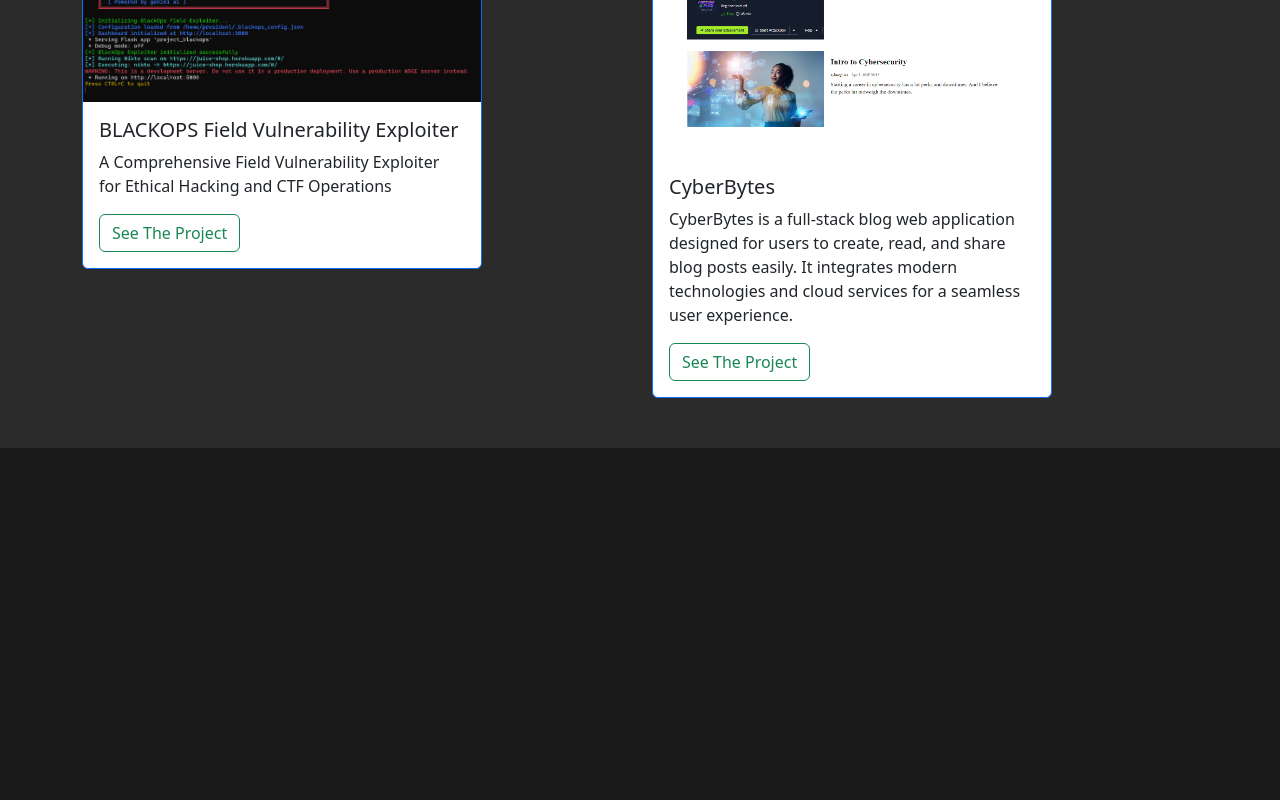
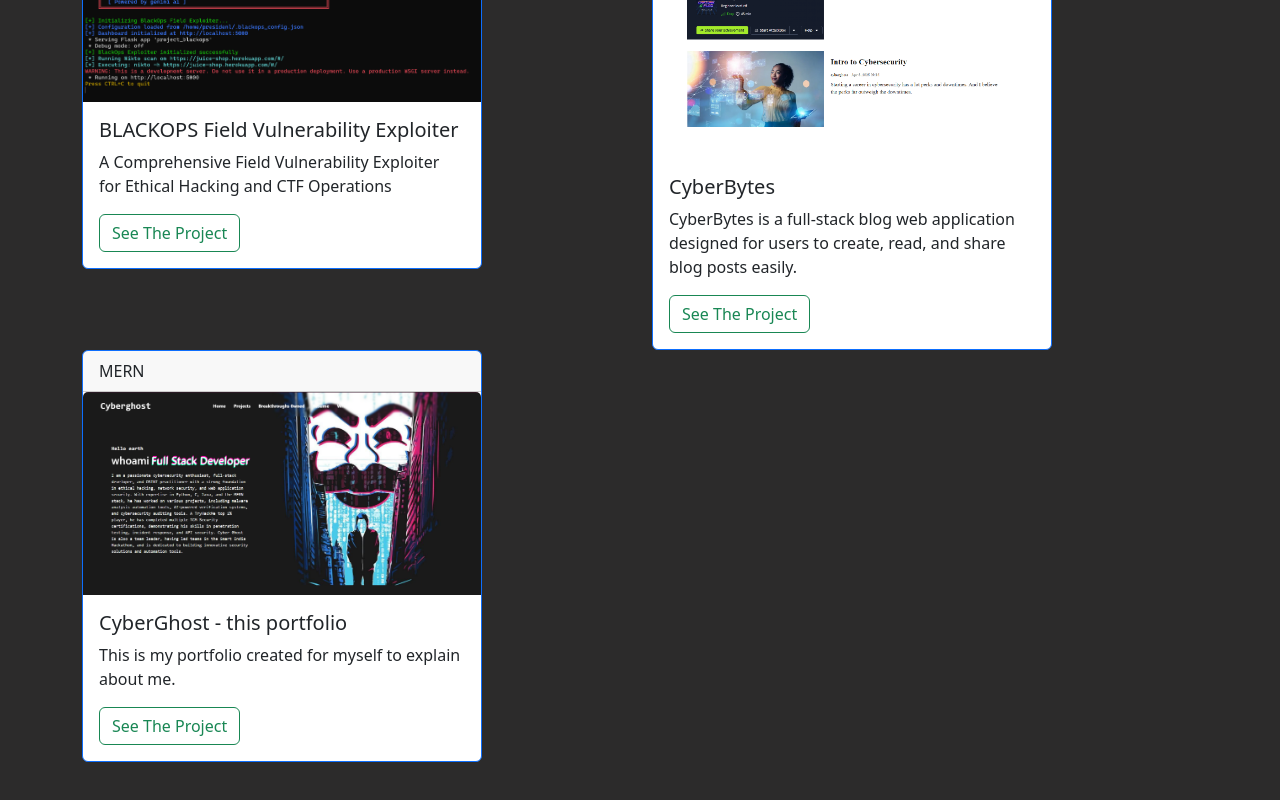
Before and after one commit to liyander/cyberghost, a React (Create React App) app: page /projects in a window 1280 px wide. Shown: the part 2369-3169 px from the top of the page. Before the commit the page ends 2817 px from the top, so only its background shows below. Built offline with nearby package versions, Linux system fonts and the light colour scheme.

Commit message:
updated the website

```diff
--- a/src/projects.jsx
+++ b/src/projects.jsx
@@ -13,6 +13,7 @@ import cis from "./project/cis.png";
 import Defaultnavbar from './navbar';
 import blackops from "./project/blackops.png";
 import Bytes from "./project/Bytes.png";
+import Ghost from "./project/ghost.png";
 
 const Project = () => {
     return (
@@ -123,9 +124,22 @@ const Project = () => {
       <Card.Body>
         <Card.Title>CyberBytes</Card.Title>
         <Card.Text>
-        CyberBytes is a full-stack blog web application designed for users to create, read, and share blog posts easily. It integrates modern technologies and cloud services for a seamless user experience.
+        CyberBytes is a full-stack blog web application designed for users to create, read, and share blog posts easily.
         </Card.Text>
-        <Button variant="outline-success" href="https://github.com/liyander/Personal-Desktop-ai-assistant" target="_blank" >See The Project</Button>
+        <Button variant="outline-success" href="cyberbytes-c4wu.vercel.app" target="_blank" >See The Project</Button>
+      </Card.Body>
+      </Card>
+        </Col>
+        <Col>
+        <Card border="primary" className='new'>
+        <Card.Header>MERN</Card.Header>
+        <Card.Img variant="top" src={Ghost}/>
+      <Card.Body>
+        <Card.Title>CyberGhost - this portfolio</Card.Title>
+        <Card.Text>
+        This is my portfolio created for myself to explain about me.
+        </Card.Text>
+        <Button variant="outline-success" href="https://cyberghost-portfolio.web.app" target="_blank" >See The Project</Button>
       </Card.Body>
       </Card>
         </Col>
```
Also changed, not shown: src/project/ghost.png (added).
